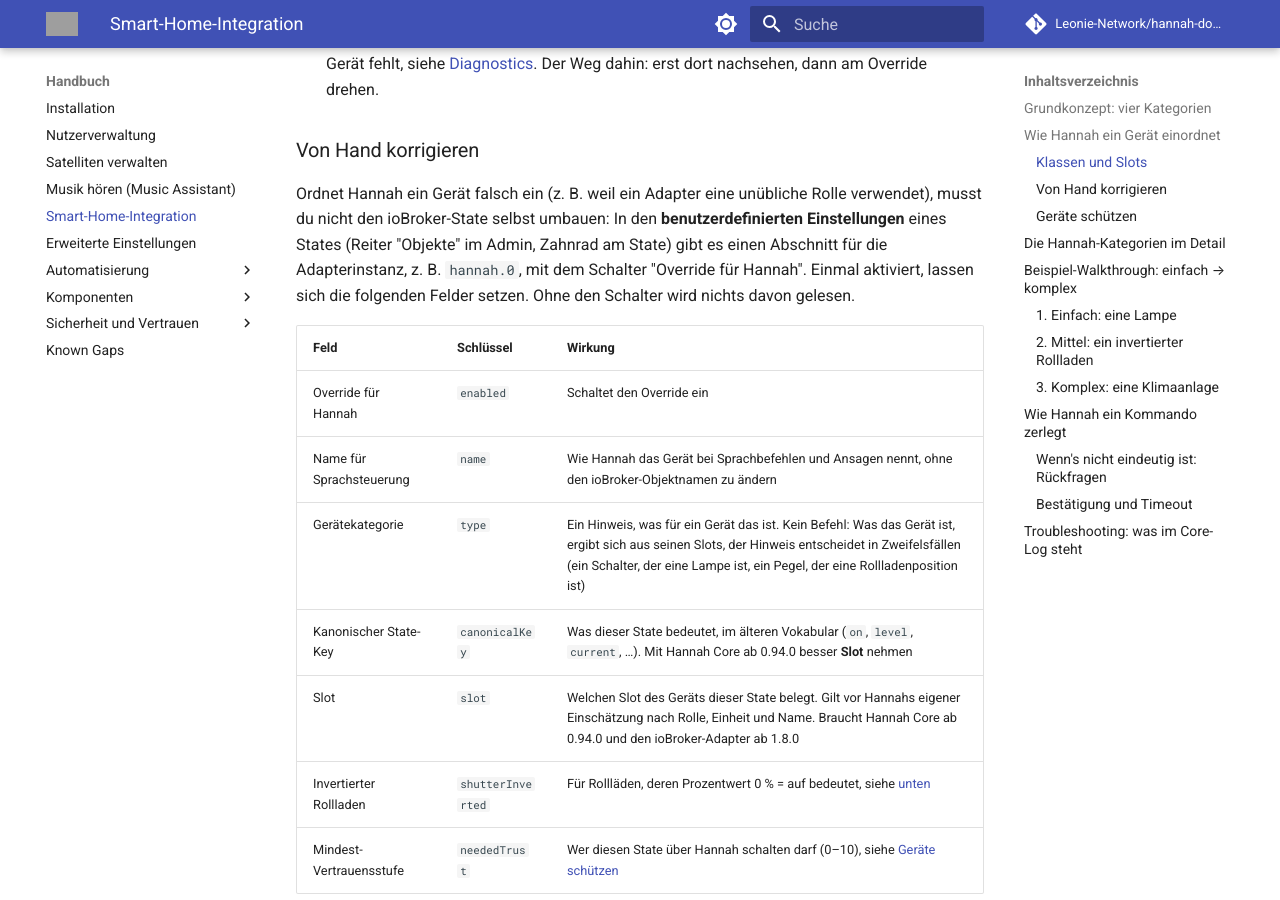
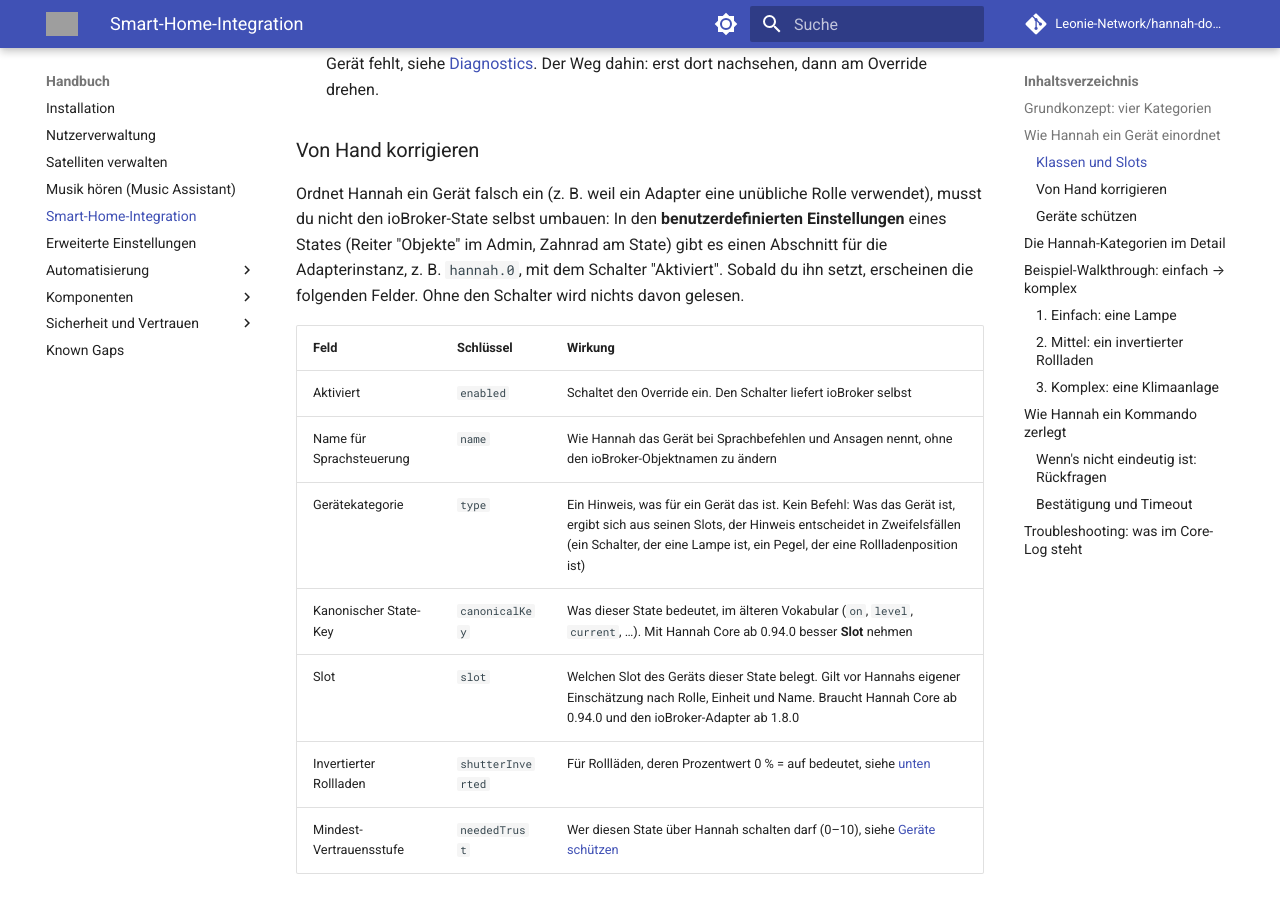
Before and after one commit to Leonie-Network/hannah-docs, an MkDocs documentation site: the page built from docs/manual/smart-home-integration.md, in a window 1280 px wide and 900 px high, scrolled down 2505 px. Built offline with MkDocs 1.6.1 and Material for MkDocs 9.7.7, drawn with Linux system fonts in a browser that asks for light colours; comment, search, counter and statistics services are not loaded; grey boxes are pictures that could not be loaded.

Commit message:
docs(manual): the switch of the override dialog is called "Aktiviert"
The dialog has one switch, "Aktiviert", which ioBroker provides. The
page called it "Override für Hannah", the name of a second checkbox
that the adapter showed for the same flag and that is removed.

Refs #46

Co-Authored-By: Claude Sonnet 5.5 <noreply@anthropic.com>

```diff
--- a/docs/manual/smart-home-integration.md
+++ b/docs/manual/smart-home-integration.md
@@ -87,12 +87,12 @@ Ordnet Hannah ein Gerät falsch ein (z. B. weil ein Adapter eine unübliche Roll
 verwendet), musst du nicht den ioBroker-State selbst umbauen: In den
 **benutzerdefinierten Einstellungen** eines States (Reiter "Objekte" im Admin, Zahnrad am
 State) gibt es einen Abschnitt für die Adapterinstanz, z. B. `hannah.0`, mit dem Schalter
-"Override für Hannah". Einmal aktiviert, lassen sich die folgenden Felder setzen. Ohne den
-Schalter wird nichts davon gelesen.
+"Aktiviert". Sobald du ihn setzt, erscheinen die folgenden Felder. Ohne den Schalter wird
+nichts davon gelesen.
 
 | Feld | Schlüssel | Wirkung |
 |---|---|---|
-| Override für Hannah | `enabled` | Schaltet den Override ein |
+| Aktiviert | `enabled` | Schaltet den Override ein. Den Schalter liefert ioBroker selbst |
 | Name für Sprachsteuerung | `name` | Wie Hannah das Gerät bei Sprachbefehlen und Ansagen nennt, ohne den ioBroker-Objektnamen zu ändern |
 | Gerätekategorie | `type` | Ein Hinweis, was für ein Gerät das ist. Kein Befehl: Was das Gerät ist, ergibt sich aus seinen Slots, der Hinweis entscheidet in Zweifelsfällen (ein Schalter, der eine Lampe ist, ein Pegel, der eine Rollladenposition ist) |
 | Kanonischer State-Key | `canonicalKey` | Was dieser State bedeutet, im älteren Vokabular (`on`, `level`, `current`, …). Mit Hannah Core ab 0.94.0 besser **Slot** nehmen |
```
